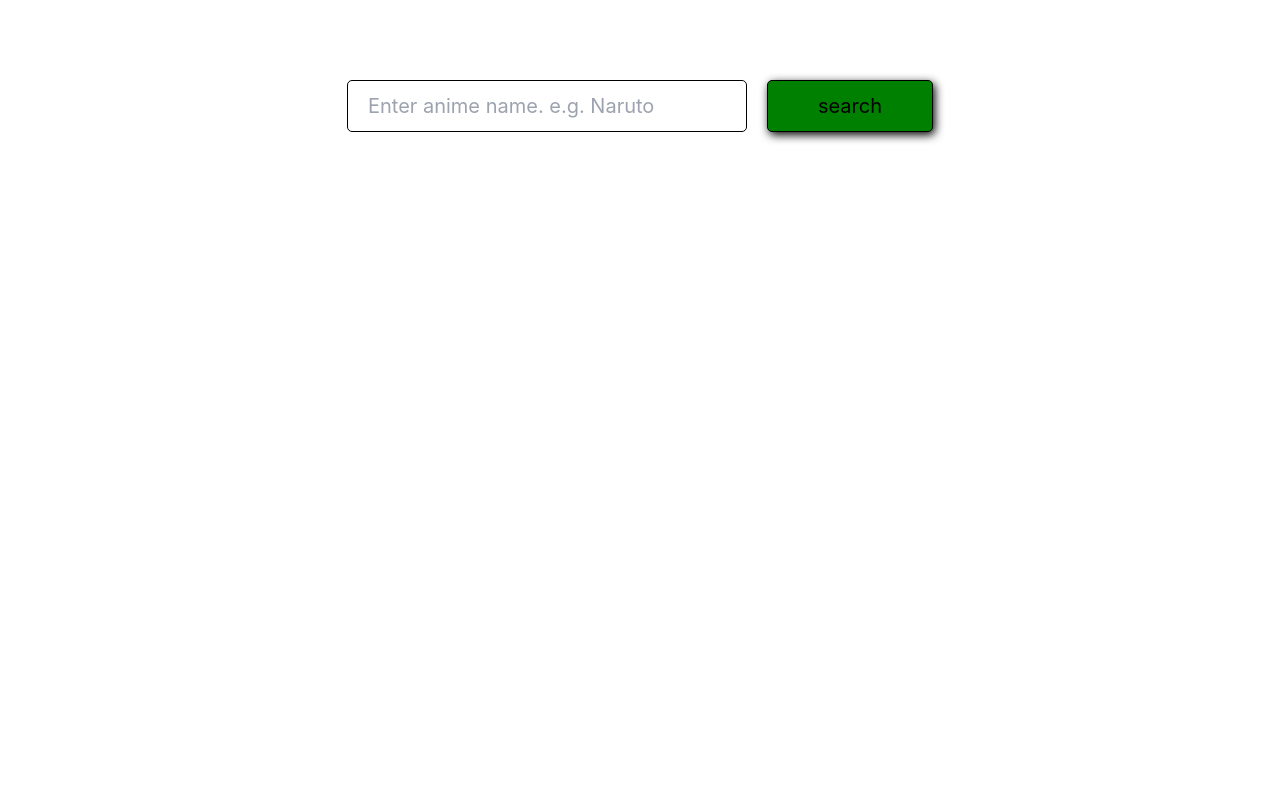
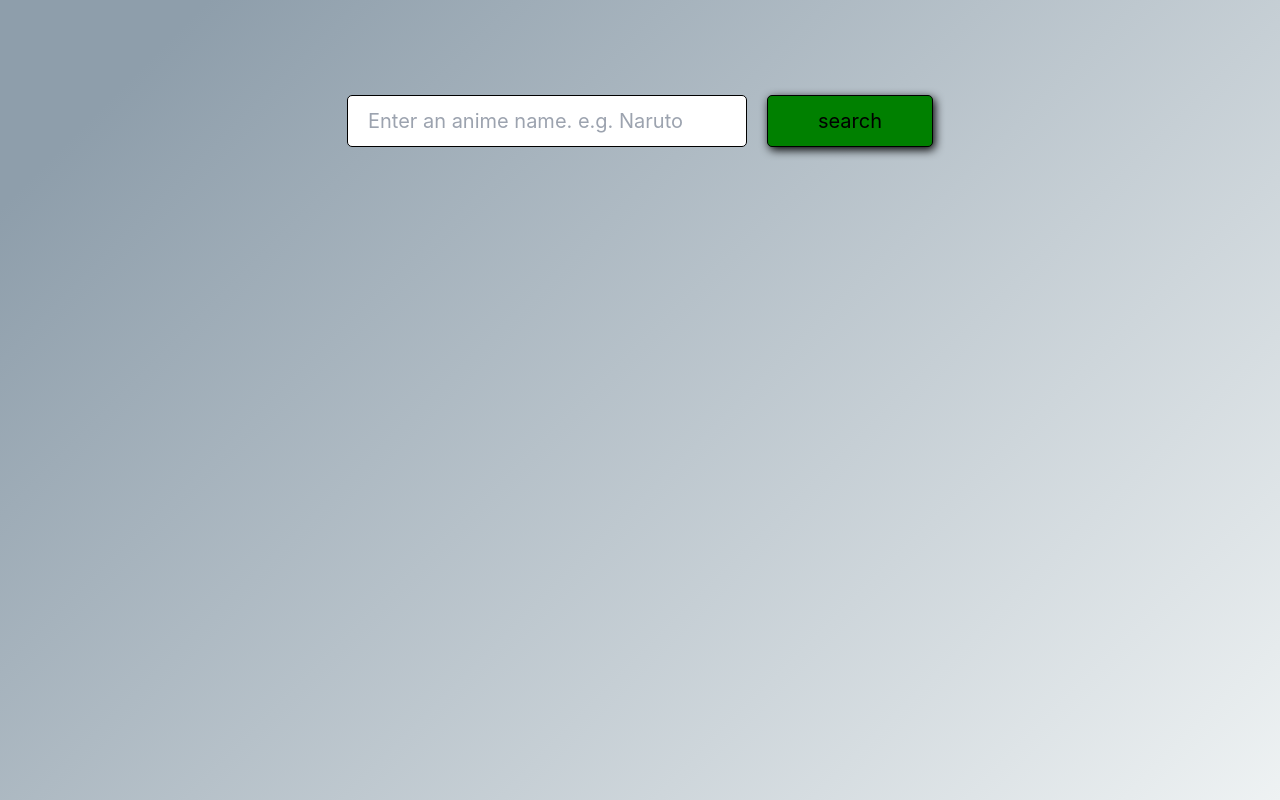
Before and after one commit to XiaoKunChen-MSU/449final, a React (Create React App) app: page / in a window 1280 px wide. Built offline with nearby package versions, Linux system fonts and the light colour scheme.

Commit message:
CSS changes

```diff
--- a/src/App.css
+++ b/src/App.css
@@ -2,8 +2,13 @@
 @tailwind components;
 @tailwind utilities;
 
+
 .App {
   text-align: center;
+  min-height: 100vh;
+  height: 100%;
+  padding: 15px;
+  background-image: linear-gradient( 135deg,#8e9eab 10%, #eef2f3 100%);
 }
 
 .App-logo {
--- a/src/App.js
+++ b/src/App.js
@@ -1,6 +1,7 @@
 
 import './App.css';
 import Homepage from './homepage';
+
 
 function App() {
   return (
--- a/src/components/search/index.jsx
+++ b/src/components/search/index.jsx
@@ -21,7 +21,7 @@ const Search = (props) => {
     return (
         <div className="search">
             <form className="search" onSubmit = {handlesubmit}>
-                <input className="inputbox" onChange={handleinputvalue} value={inputvalue} placeholder="Enter anime name. e.g. Naruto" />
+                <input className="inputbox" onChange={handleinputvalue} value={inputvalue} placeholder="Enter an anime name. e.g. Naruto" />
                 <button className="searchbtn">search</button>
             </form>
         </div>
--- a/src/homepage/index.jsx
+++ b/src/homepage/index.jsx
@@ -1,8 +1,7 @@
 import { useState } from "react";
 import Animeitem from "../anime-item";
 import Search from "../components/search";
-
-
+import "./style.css"
 
 
 
@@ -35,7 +34,6 @@ const Homepage = () => {
 
     return (
         <div className="homepage">
-
             <Search getdatafromsearchcomponent={getdatafromsearchcomponent} />
             {
                 loadingstate && (
--- a/src/homepage/style.css
+++ b/src/homepage/style.css
@@ -1,3 +1,5 @@
+/*
 .homepage {
-    background-image: url(./public/background.jpg);
+    background-image: url("/public/background.jpg");
 }
+*/
```
Also changed, not shown: 1 other file (tests, documents, lock files or other folders).
